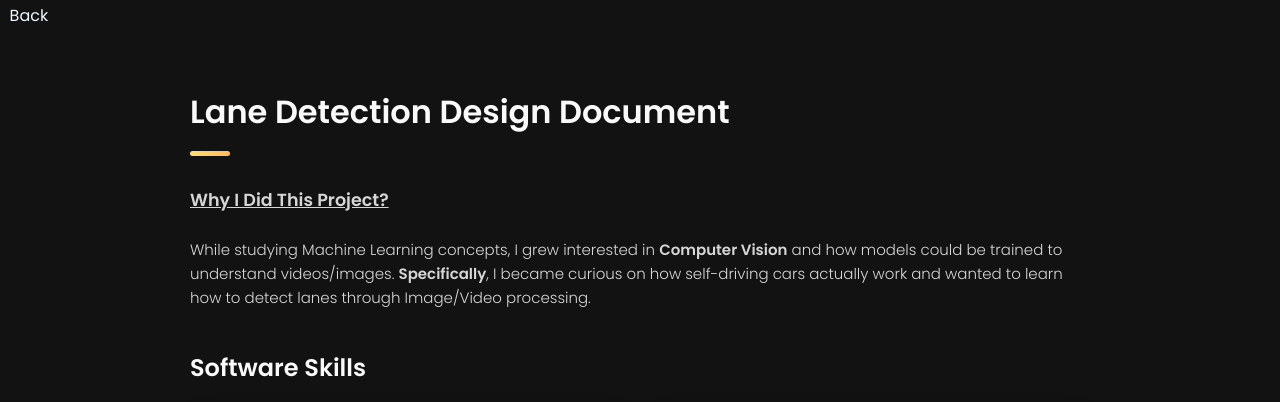
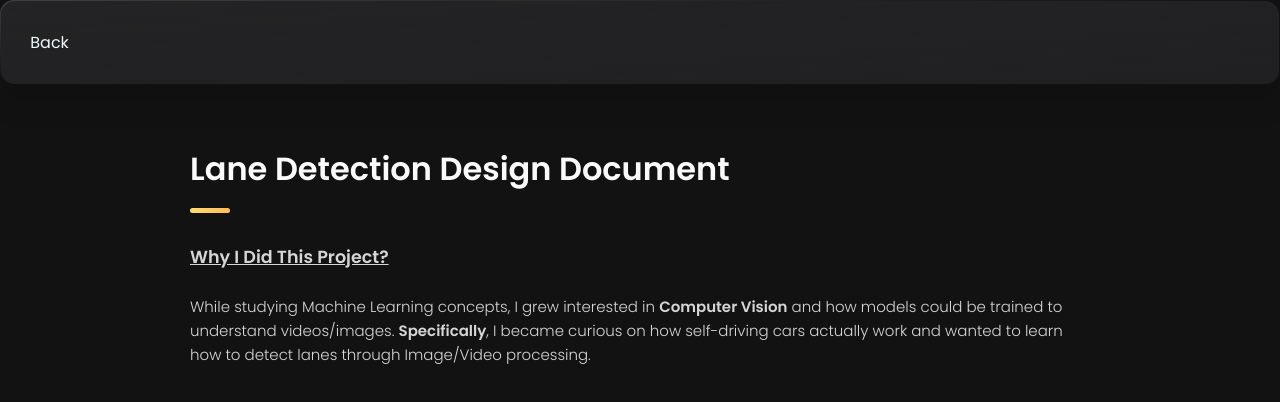
Before and after one commit to derekn4/dereknguyenportfolio, a plain HTML site: page designdocs/lanedoc.html in a window 1280 px wide. Shown: the top 402 px of the page. Drawn offline with nearby package versions, Linux system fonts and the light colour scheme.

Commit message:
working on back button

```diff
--- a/designdocs/lanedoc.html
+++ b/designdocs/lanedoc.html
@@ -21,8 +21,10 @@
 </head>
 <body>
     <!-- Design Document Content for Lane Detection -->
-    <div>
-        <button class="back-button" onclick="location.href='../index.html'" style="color: aliceblue; padding-left: 0.75%; padding-top: .25%;">Back</button>
+    <div class="service-item">
+        <div class="service-content-box">
+            <button class="back-button" onclick="location.href='../index.html'" style="color: aliceblue; padding-left: 0.75%; padding-top: .25%;">Back</button>
+        </div>
     </div>
 
     <main>
```
